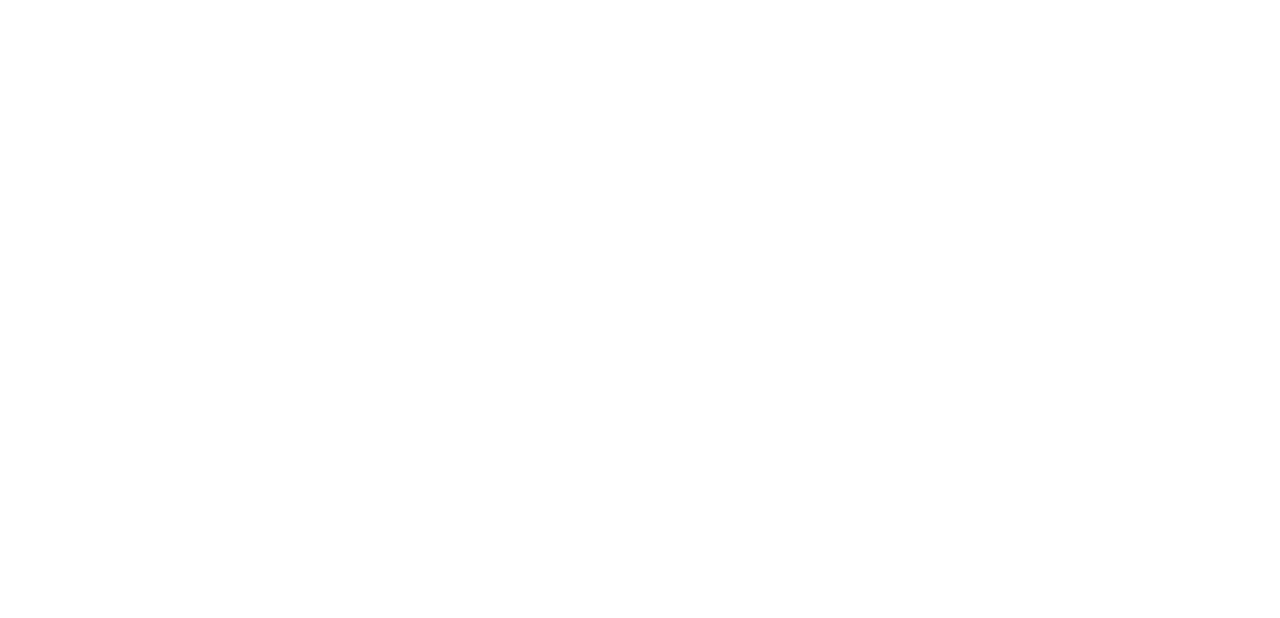
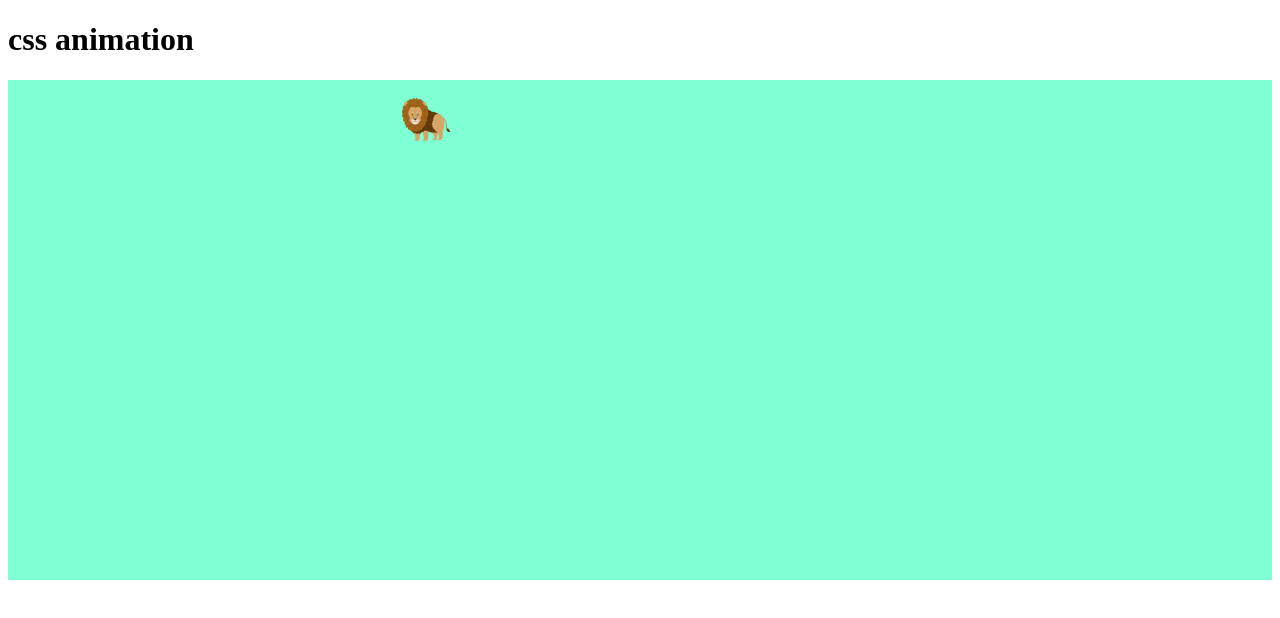
Before and after one commit to i-am-ethan/css-absolute, a plain HTML site: page index.html in a window 1280 px wide. Drawn offline with Linux system fonts and the light colour scheme.

Commit message:
done first

```diff
--- a/index.html
+++ b/index.html
@@ -8,6 +8,10 @@
     <link rel="stylesheet" href="style.css" />
   </head>
   <body>
+    <h1>css animation</h1>
+    <div id="canvas">
+      <img id="lion" src="./img/lion.png" width="50px" height="50px" alt="" />
+    </div>
     <script src="main.js"></script>
   </body>
 </html>
--- a/main.js
+++ b/main.js
@@ -0,0 +1,21 @@
+//get canvas
+const canvas = document.getElementById("canvas");
+
+//get lion
+const lion = document.getElementById("lion");
+
+let elapsed = 0;
+
+//create setInterval
+setInterval(function () {
+  elapsed++;
+  console.log(elapsed);
+
+  //create random
+  let randomTop = Math.floor(Math.random() * 500);
+  let randomLeft = Math.floor(Math.random() * 500);
+
+  lion.style.position = "absolute";
+  lion.style.top = `${randomTop}px`;
+  lion.style.left = `${randomLeft}px`;
+}, 1000);
--- a/style.css
+++ b/style.css
@@ -0,0 +1,5 @@
+#canvas {
+  background-color: aquamarine;
+  width: 100%;
+  height: 500px;
+}
```
Also changed, not shown: img/elephant.png (added), img/lion.png (added), img/ushi.png (added).
